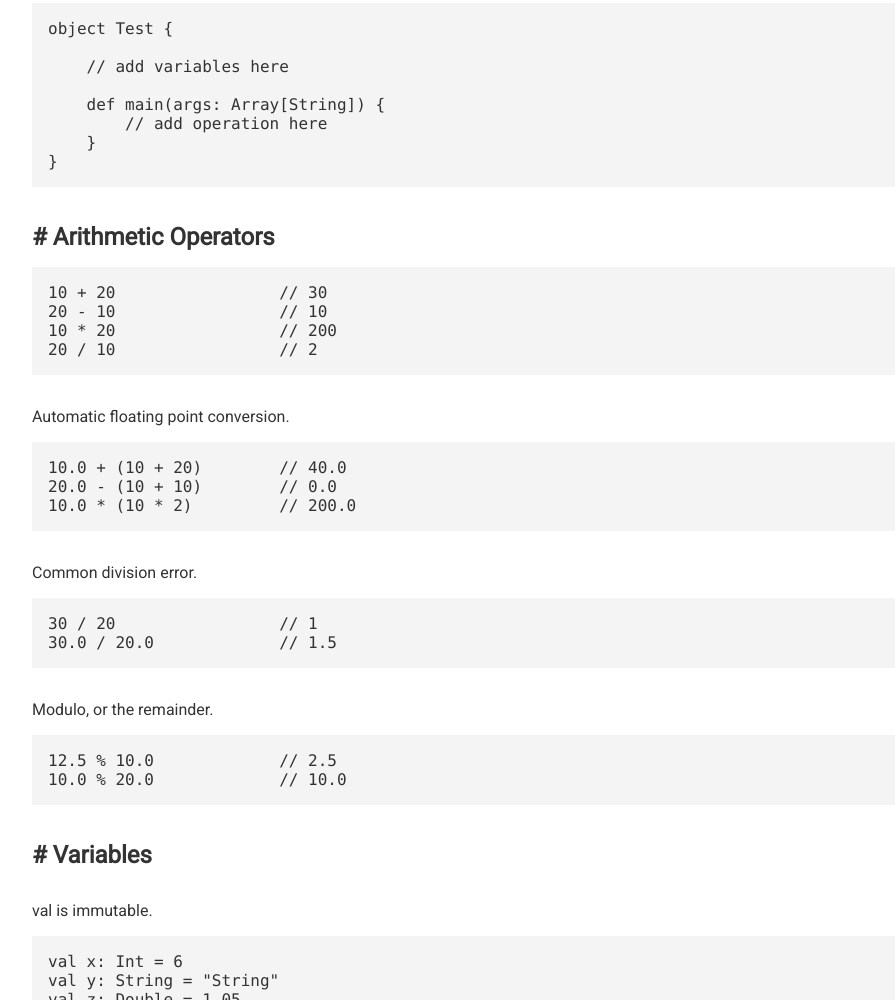
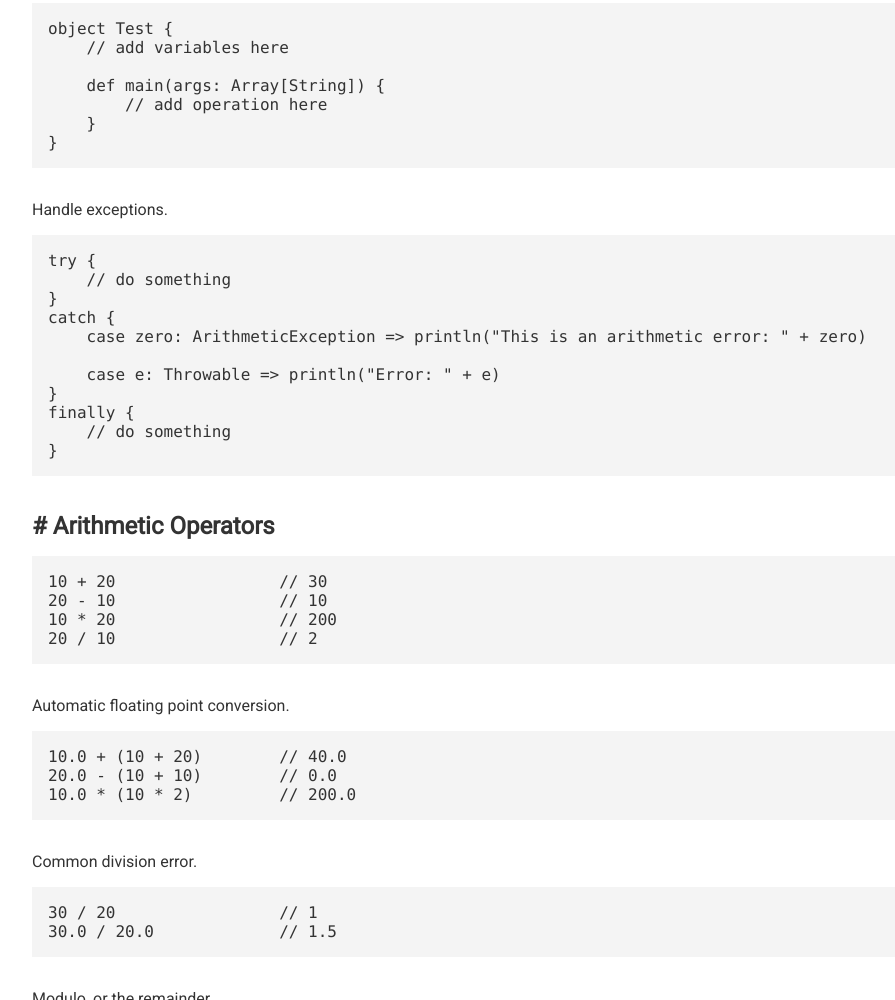
Before and after one commit to michaelsjoeberg/a-scala-primer-and-cheat-sheet, a plain HTML site: page index.html in a window 1280 px wide. Shown: the part 999-1999 px from the top of the page, without its empty margins (32-927 px from the left). Drawn offline with Linux system fonts and the light colour scheme.

Commit message:
added notes

```diff
--- a/index.html
+++ b/index.html
@@ -188,12 +188,26 @@
 <p class="note">Execute code using Test object.</p>
 <pre class="prettyprint lang-scala">
 object Test {
-
     // add variables here
 
     def main(args: Array[String]) {
         // add operation here
     }
+}
+</pre>
+
+<p class="note">Handle exceptions.</p>
+<pre class="prettyprint lang-scala">
+try {
+    // do something
+}
+catch {
+    case zero: ArithmeticException => println("This is an arithmetic error: " + zero)
+
+    case e: Throwable => println("Error: " + e)
+}
+finally {
+    // do something
 }
 </pre>
 
```
Also changed, not shown: pages/0-notes.html (+15 -1 lines), 1 other file.
